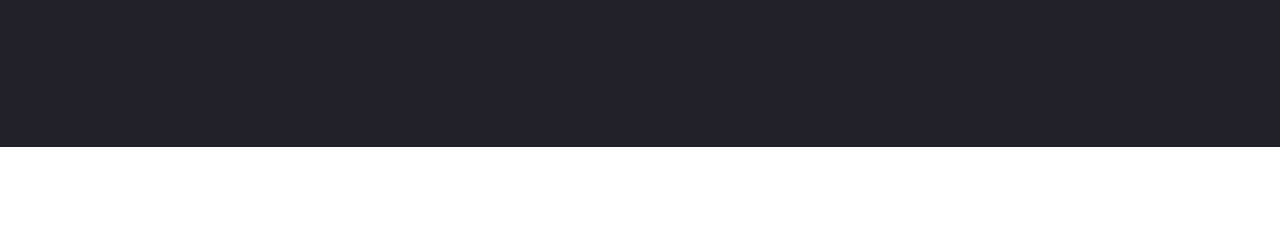
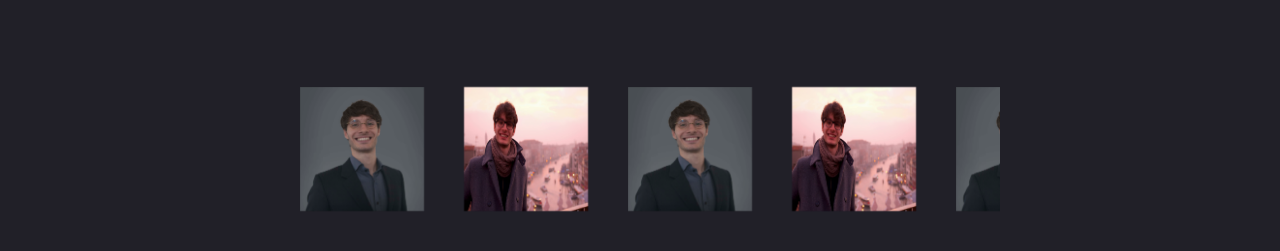
Before and after one commit to olmobianc/portfolio, a plain HTML site: page views/index.html in a window 1280 px wide. Shown: the part 3370-3621 px from the top of the page. Before the commit the page ends 3517 px from the top, so only its background shows below. Drawn offline with Linux system fonts and the light colour scheme.

Commit message:
feat:trying carousel

```diff
--- a/styles/projects.css
+++ b/styles/projects.css
@@ -0,0 +1,16 @@
+.carousel-wrapper {
+    margin-top: 80px;
+    overflow: hidden;
+}
+
+.carousel {
+    display: flex;
+    transform-style: preserve-3d;
+}
+
+.carousel-photo {
+    padding: 10px;
+    margin: 0 10px;
+    width: 20%;
+    height: auto;
+}
--- a/views/index.html
+++ b/views/index.html
@@ -136,6 +136,19 @@
                 <p class="about-first-paragraph">
                     Here you can find a list of all the projects I've worked on.
                 </p>
+                <div class="carousel-wrapper">
+                    <div class="carousel">
+                        <img class="carousel-photo" src="../media/olmo pic.jpg">
+                        <img class="carousel-photo" src="../media/profile pic.jpg">
+                        <img class="carousel-photo" src="../media/olmo pic.jpg">
+                        <img class="carousel-photo" src="../media/profile pic.jpg">
+                        <img class="carousel-photo" src="../media/olmo pic.jpg">
+                        <img class="carousel-photo" src="../media/profile pic.jpg">
+
+                        <div class="carousel-button--next"></div>
+                        <div class="carousel-button--prev"></div>
+                    </div>
+                  </div>
             </section>
         </div>
 
```
